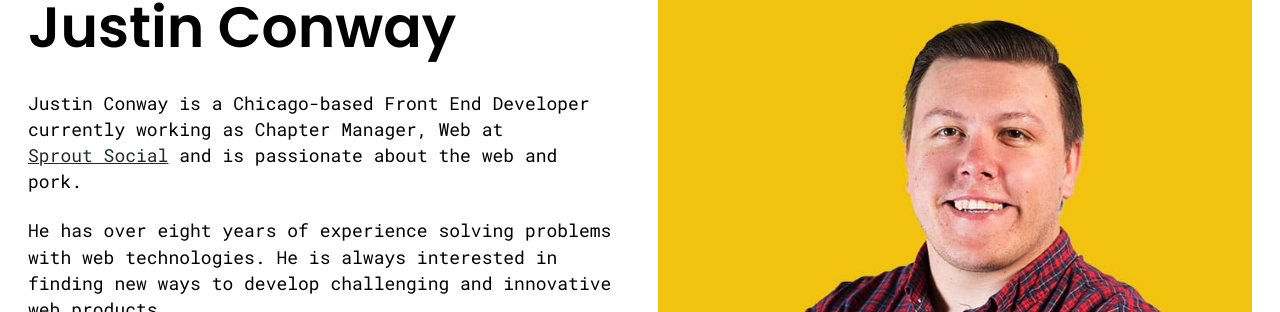
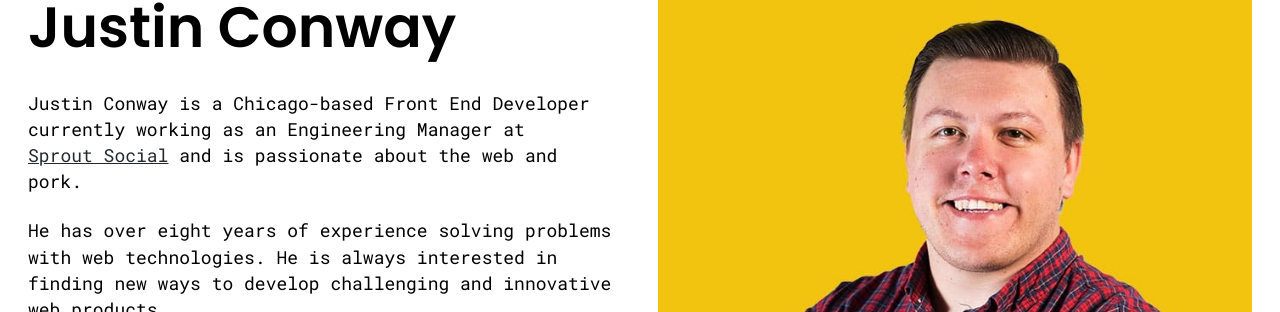
Before and after one commit to conwaydev/conwaydev.github.io, a Jekyll site: the page built from index.html, in a window 1280 px wide and 900 px high. Shown: the part 123-435 px from the top of the window. Built offline with Jekyll 4.4.1, drawn with Linux system fonts in a browser that asks for light colours.

```diff
--- a/index.html
+++ b/index.html
@@ -17,7 +17,7 @@
     <div class="w-full lg:w-1/2 px-4 mt-4 lg:mt-0">
         <h1>Justin Conway</h1>
 
-        <p>Justin Conway is a Chicago-based Front End Developer currently working as Chapter Manager, Web at <a class="text-black hover:text-blue" href="//sproutsocial.com" target="_blank" rel="noreferrer">Sprout&nbsp;Social</a> and is passionate about the web and pork.</p>
+        <p>Justin Conway is a Chicago-based Front End Developer currently working as an Engineering Manager at <a class="text-black hover:text-blue" href="//sproutsocial.com" target="_blank" rel="noreferrer">Sprout&nbsp;Social</a> and is passionate about the web and pork.</p>
 
         <p>He has over eight years of experience solving problems with web technologies. He is always interested in finding new ways to develop challenging and innovative web products.</p>
 
```
